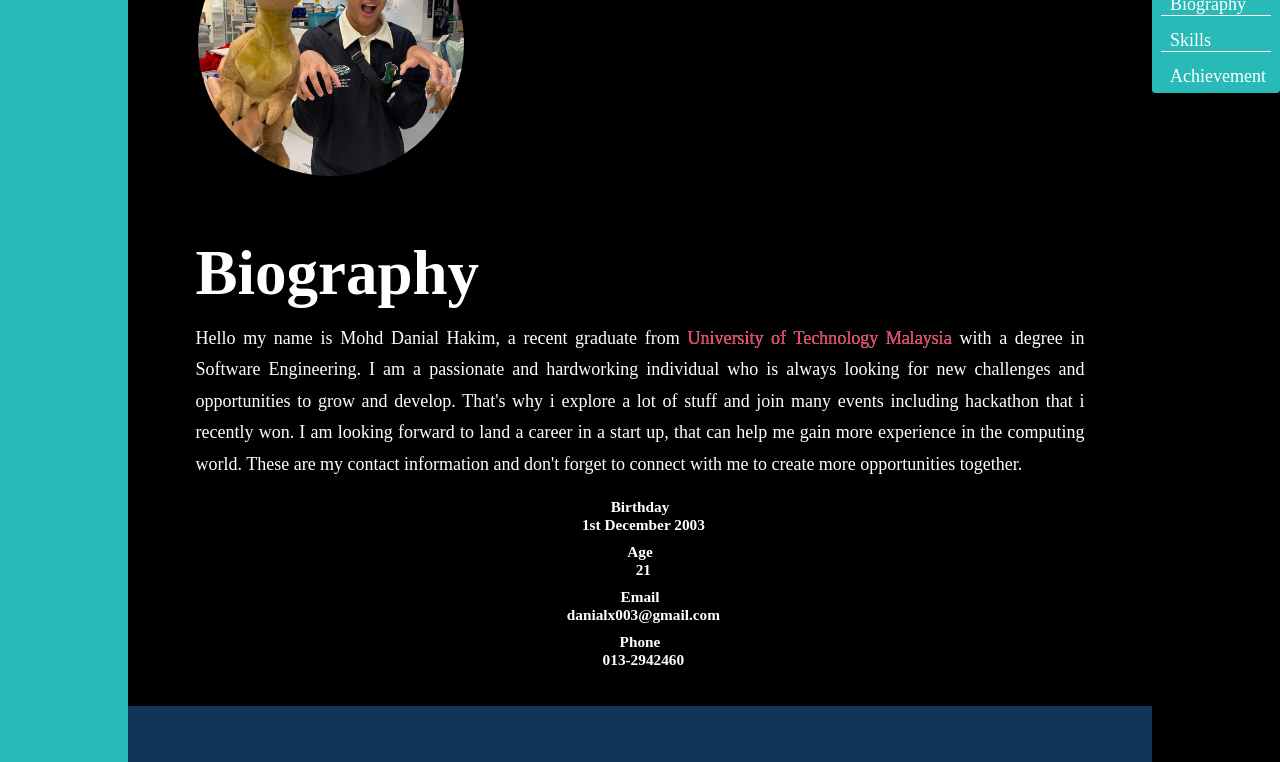
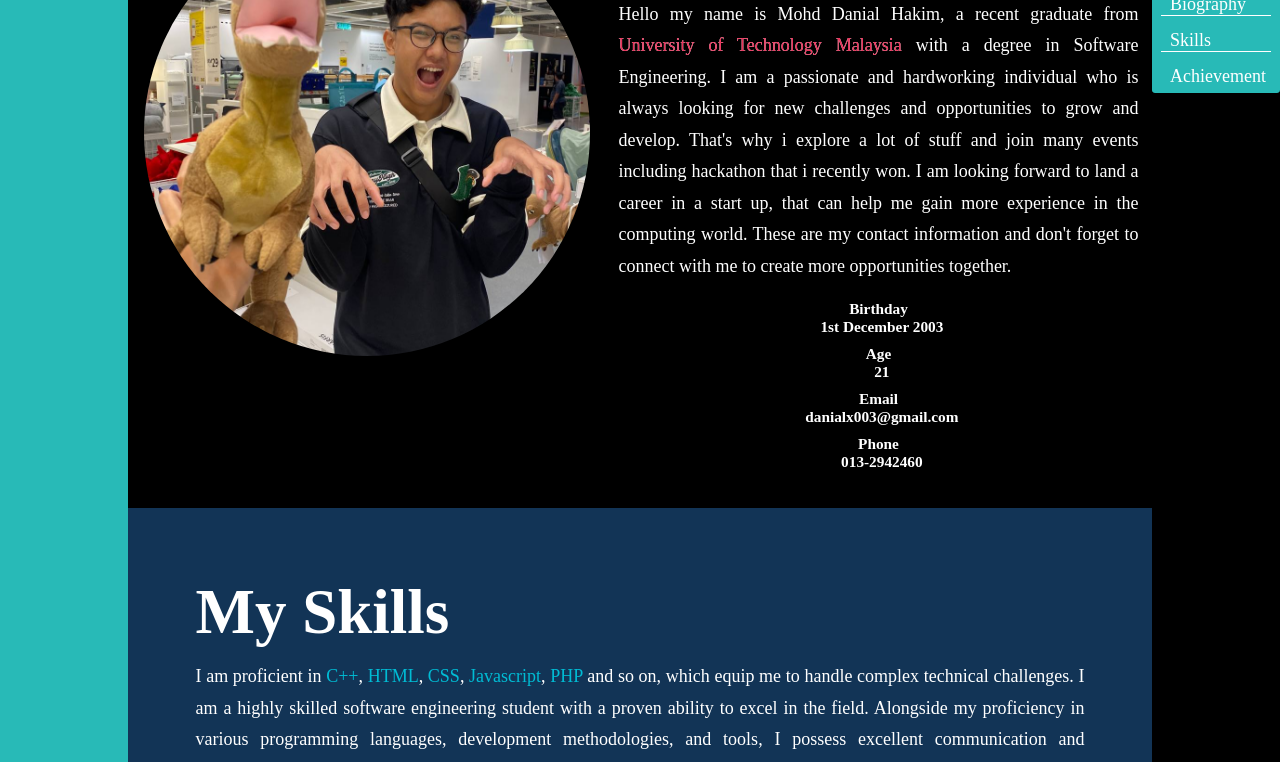
Before and after one commit to DanialBrah/DanialBrah.github.io, a plain HTML site: page index.html in a window 1280 px wide. Shown: the part 470-1232 px from the top of the page. Drawn offline with Linux system fonts and the light colour scheme.

Commit message:
Update index.css

```diff
--- a/css/index.css
+++ b/css/index.css
@@ -259,7 +259,7 @@ body .container header.header h2 {
 }
 @keyframes moveUp {
   to {
-    transform: scale(50%, 50%);
+    transform: scale(115%, 115%);
   }
 }
 body .container header.header .picture {
@@ -545,27 +545,26 @@ body .container main.content {
 body .container main.content .biography {
   display: flex;
   justify-content: center;
-  padding: 0 3.75rem;
+  padding: 0 0.75rem;
   background-color: #fff;
   background-clip: text;
   color: transparent;
-  flex-wrap: wrap;
+  flex-direction: column;
   /* we use @media here to ensure that the picture will move up and the text will move to down
         when the width of the screen is too small so that the content in our biography will not crush */
 }
 @media (max-width: 140rem) {
   body .container main.content .biography {
-    flex-direction: column;
+    flex-direction: row;
   }
 }
 body .container main.content .biography .left {
   padding: 1.5rem;
   padding-left:0px;
-  float: left;
 }
 body .container main.content .biography .left img {
-  width: 15rem;
-  height: 15rem;
+  width: 25rem;
+  height: 25rem;
   object-fit: cover;
   border: transparent solid 0.15rem;
   border-radius: 50%;
@@ -738,12 +737,12 @@ body .container main.content .skill .right .progress-bar .java span {
 }
 @keyframes javascript {
   100% {
-    width: 15%;
+    width: 45%;
   }
 }
 @keyframes php {
   100% {
-    width: 0%;
+    width: 60%;
   }
 }
 @keyframes java {
@@ -815,6 +814,7 @@ body .container main.content .achievement .school .university p.cgpa {
   font-size: 1.1rem;
   margin: 2.8rem 0 0.8rem;
   transition: all 0.8s;
+  text-align: center;
 }
 body .container main.content .achievement .school .pre-u:hover,
 body .container main.content .achievement .school .university:hover {
@@ -829,10 +829,10 @@ body .container main.content .achievement .school .university:hover img {
 }
 body .container main.content .achievement .school .pre-u:hover .cgpa,
 body .container main.content .achievement .school .university:hover .cgpa {
-  color: #002684;
-  font-weight: 700;
-  transform-origin: left center;
-  transform: scale(1.2);
+  color: #d4e1b8;
+  font-weight: 500;
+  transform-origin: top center;
+  transform: scale(1.4);
 }
 body .container footer.footer {
   grid-area: 3/1/-1/-1;
```
